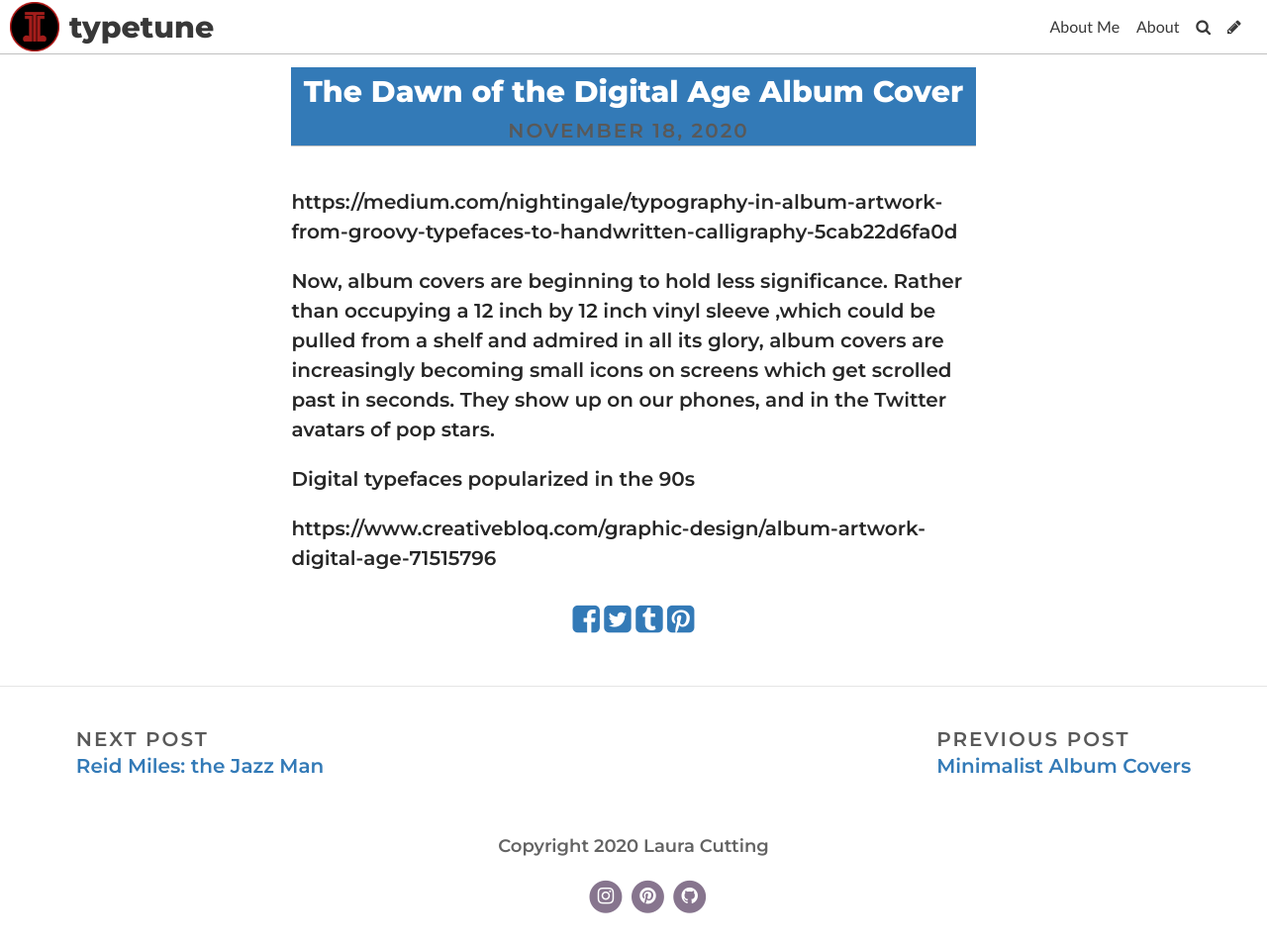
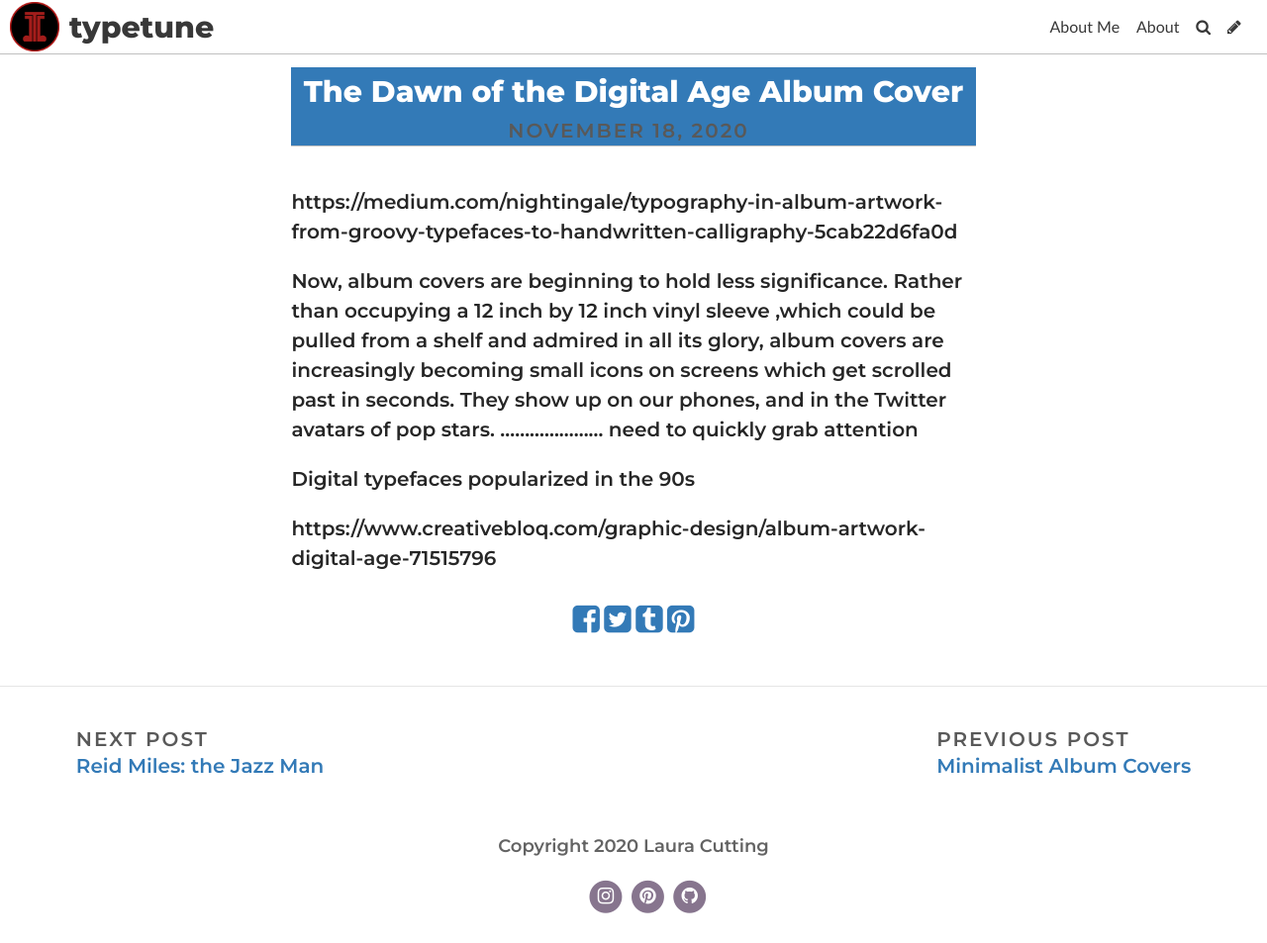
Before and after one commit to lauracutting/typetune, a Jekyll site: the page built from _posts/2020-11-18-the-dawn-of-the-digital-age-album-cover.md, in a window 1280 px wide and 953 px high. Shown: the whole window at 99% size. Built offline with Jekyll 4.4.1, drawn with Linux system fonts in a browser that asks for light colours; some web fonts are replaced.

Commit message:
Update Post “2020-11-18-the-dawn-of-the-digital-age-album-cover”

```diff
--- a/_posts/2020-11-18-the-dawn-of-the-digital-age-album-cover.md
+++ b/_posts/2020-11-18-the-dawn-of-the-digital-age-album-cover.md
@@ -6,7 +6,7 @@ comments: true
 ---
 https://medium.com/nightingale/typography-in-album-artwork-from-groovy-typefaces-to-handwritten-calligraphy-5cab22d6fa0d
 
-Now, album covers are beginning to hold less significance. Rather than occupying a 12 inch by 12 inch vinyl sleeve ,which could be pulled from a shelf and admired in all its glory, album covers are increasingly becoming small icons on screens which get scrolled past in seconds. They show up on our phones, and in the Twitter avatars of pop stars.
+Now, album covers are beginning to hold less significance. Rather than occupying a 12 inch by 12 inch vinyl sleeve ,which could be pulled from a shelf and admired in all its glory, album covers are increasingly becoming small icons on screens which get scrolled past in seconds. They show up on our phones, and in the Twitter avatars of pop stars. ..................... need to quickly grab attention
 
 <!--EndFragment-->
 
```
